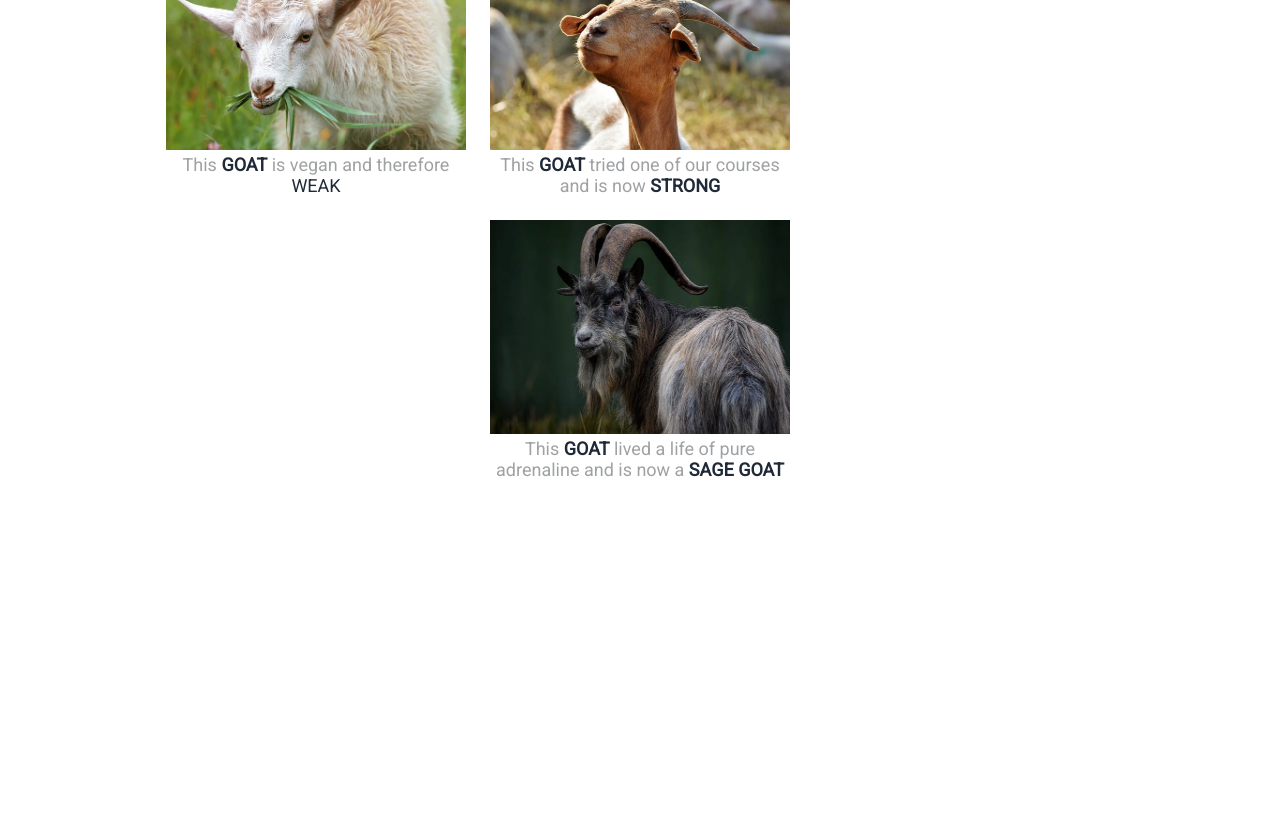
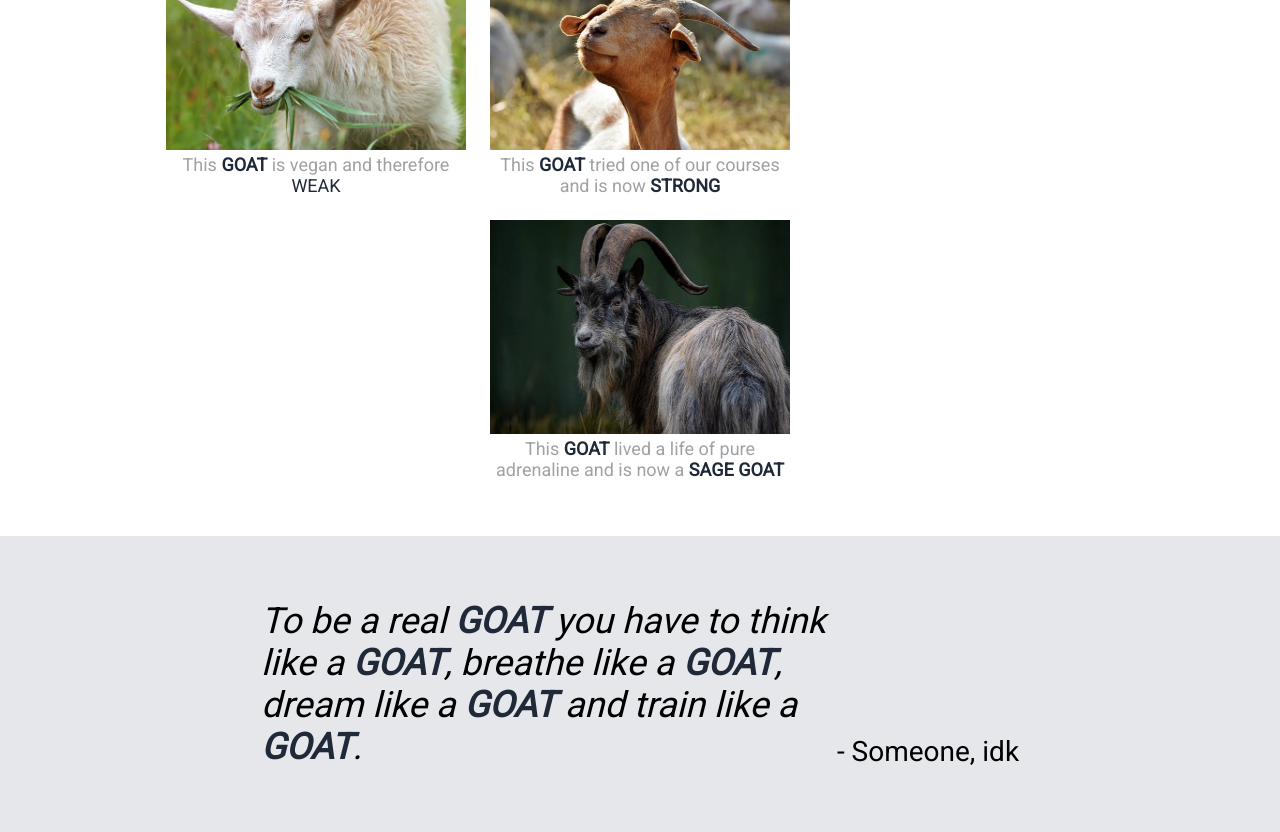
Before and after one commit to Ziffyyy/odin-fullpage, a plain HTML site: page index.html in a window 1280 px wide. Shown: the part 665-1497 px from the top of the page. Before the commit the page ends 1177 px from the top, so only its background shows below. Drawn offline with Linux system fonts and the light colour scheme.

Commit message:
Add quote section

```diff
--- a/index.html
+++ b/index.html
@@ -45,5 +45,11 @@
                 </div>
             </div>
         </div>
+        <div class="quotesection">
+            <div class="quotecontainer">
+                <div class="quotetext">To be a real <span>GOAT</span> you have to think like a <span>GOAT</span>, breathe like a <span>GOAT</span>, dream like a <span>GOAT</span> and train like a <span>GOAT</span>.</div>
+            </div>
+            <div class="quoteauthor"> - Someone, idk</div>
+        </div>
 </body>
 </html>
--- a/style.css
+++ b/style.css
@@ -83,6 +83,7 @@ img.image {
     flex-direction: column;
     padding: 32px;
     gap: 24px;
+    margin-bottom: 24px;
 }
 
 .cardset {
@@ -121,3 +122,30 @@ span {
 span.weak {
     font-weight: lighter;
 }
+
+.quotesection {
+    display: flex;
+    justify-content: center;
+    align-items: center;
+    background-color: #E5E7EB;
+    padding: 64px;
+}
+
+.quotecontainer {
+    justify-content: space-between;
+    flex-wrap:wrap;
+    width: 50%;
+    display: flex;
+    gap: 8px;
+}
+
+.quotetext {
+    font-size: 36px;
+    font-weight: light;
+    font-style: italic;
+}
+
+.quoteauthor {
+    font-size: 28px;
+    align-self: flex-end;
+}
```
